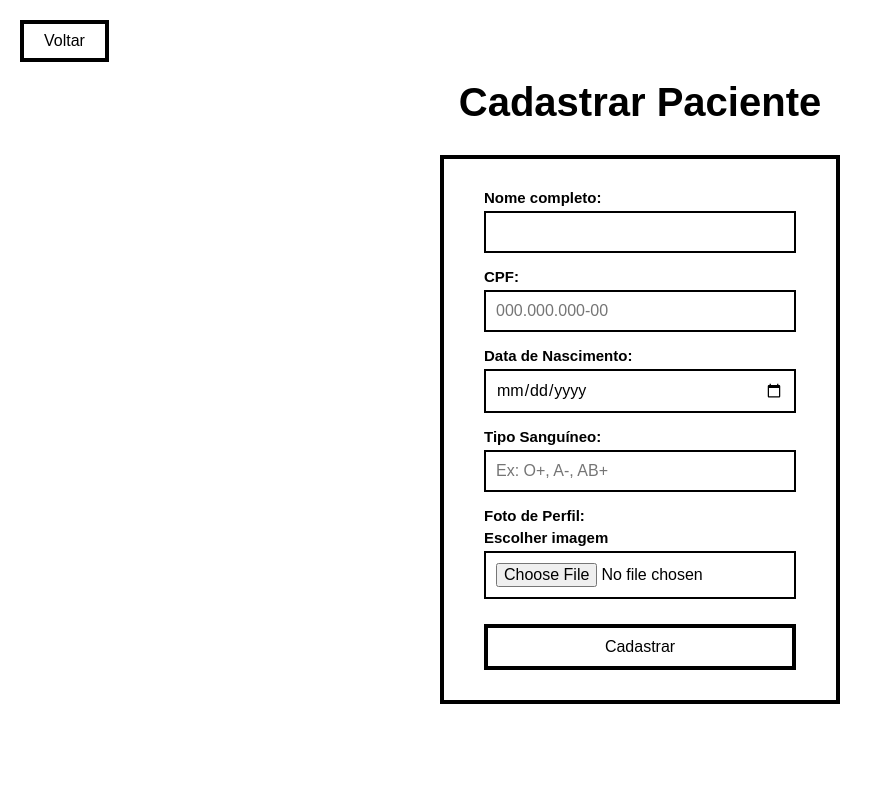
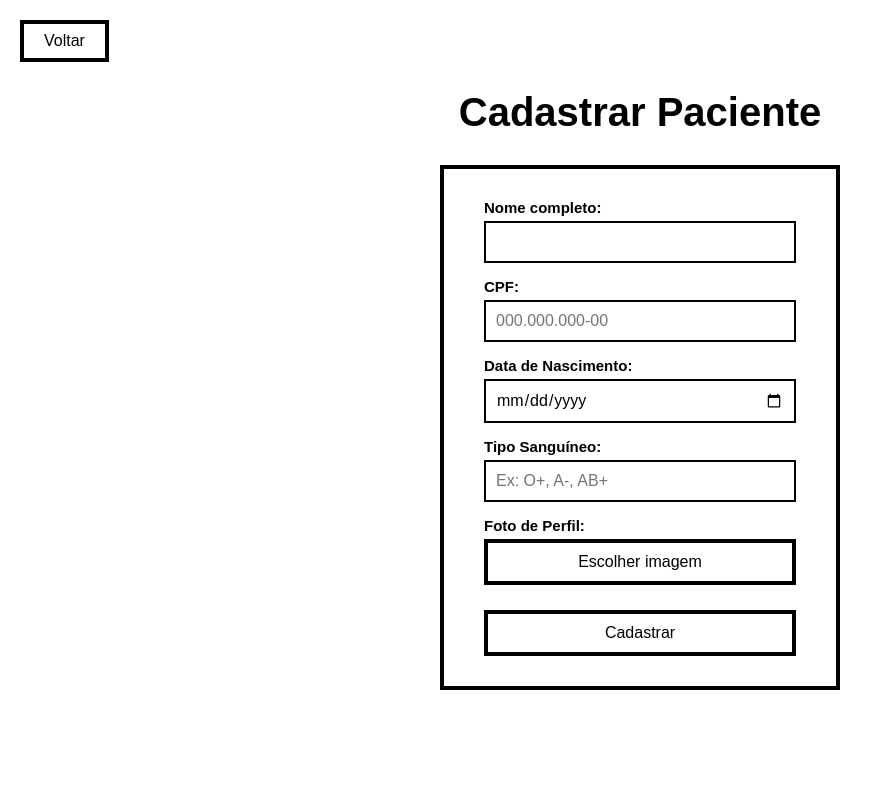
Before and after one commit to Diego-jpeg-27/CRUD-Clinic-IFPE, a PHP site: page /paciente/cadastrar_paciente.php in a window 1280 px wide. Shown: the whole page, without its empty margins (0-883 px from the left). Run offline with PHP 8.4, Linux system fonts and the light colour scheme; the visitor is signed in with stand-in values (Sample User, id 1).

Commit message:
style: css/cadastrar_paciente
padroniza estilo do botão de upload e exibição da imagem de perfil no cadastro de paciente + Estilização da prévia com .preview-container e imagem em círculo.

```diff
--- a/assets/css/cadastrar_paciente.css
+++ b/assets/css/cadastrar_paciente.css
@@ -12,7 +12,7 @@ body {
     display: flex;
     flex-direction: column;
     align-items: center;
-    padding-top: 80px;
+    padding-top: 90px;
     background-color: #fff;
 }
 
@@ -61,7 +61,11 @@ form label {
 }
 
 /* Inputs e selects */
-form input, form select {
+form input[type="text"],
+form input[type="date"],
+form input[type="email"],
+form input[type="password"],
+form select {
     padding: 10px;
     font-size: 16px;
     border: 2px solid #000;
@@ -84,3 +88,35 @@ form button {
     font-size: 14px;
     color: #000;
 }
+
+/* Esconde input file */
+input[type="file"] {
+    display: none;
+}
+
+/* Estilo do botão personalizado do input file */
+.custom-file-label {
+    display: inline-block;
+    padding: 10px;
+    font-size: 16px;
+    font-weight: normal;
+    background-color: #fff;
+    border: 4px solid #000;
+    cursor: pointer;
+    text-align: center;
+}
+/* Imagem de pré-visualização */
+.preview-container {
+    position: absolute;
+    top: 25px;
+    right: 20px;
+}
+
+.preview-container img {
+    width: 140px;
+    height: 140px;
+    border-radius: 50%;
+    border: 4px solid #000;
+    object-fit: cover;
+    display: block;
+}
```
